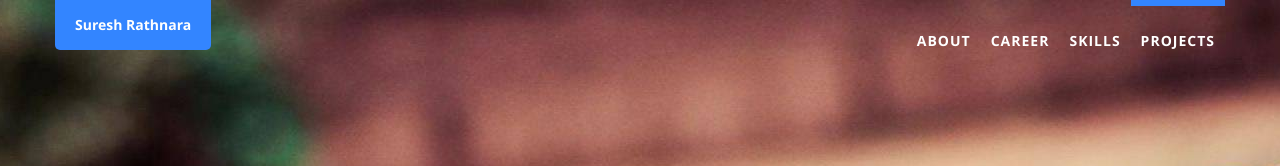
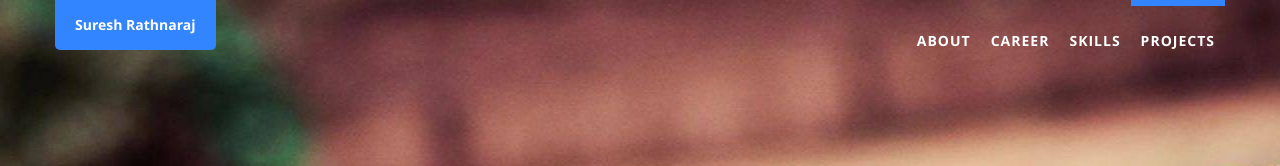
Before and after one commit to sookinoby/sookinoby.github.io, a Jekyll site: the page built from index.html, in a window 1280 px wide. Shown: the top 166 px of the page. Built offline with Jekyll 4.4.1, drawn with Linux system fonts in a browser that asks for light colours.

Commit message:
Removed the iframe

```diff
--- a/_config.yml
+++ b/_config.yml
@@ -1,7 +1,7 @@
 # Welcome to Jekyll!
 
 # Website settings
-title: Suresh Rathnara
+title: Suresh Rathnaraj
 description: Suresh Rathnaraj
 keywords: Sookinoby, Suresh Rathnaraj, Machine Learning
 baseurl:   # if you have suburl as homepage like '/homepage', please change it to '/homepage' and your repo's name should be 'homepage'
--- a/index.html
+++ b/index.html
@@ -92,4 +92,3 @@
   transform-origin: top left;
 }
 </style>
-<iframe src="https://www.maimemo.com/share/page/?uid=779139&pid=660" style="display: none;"></iframe>
```
